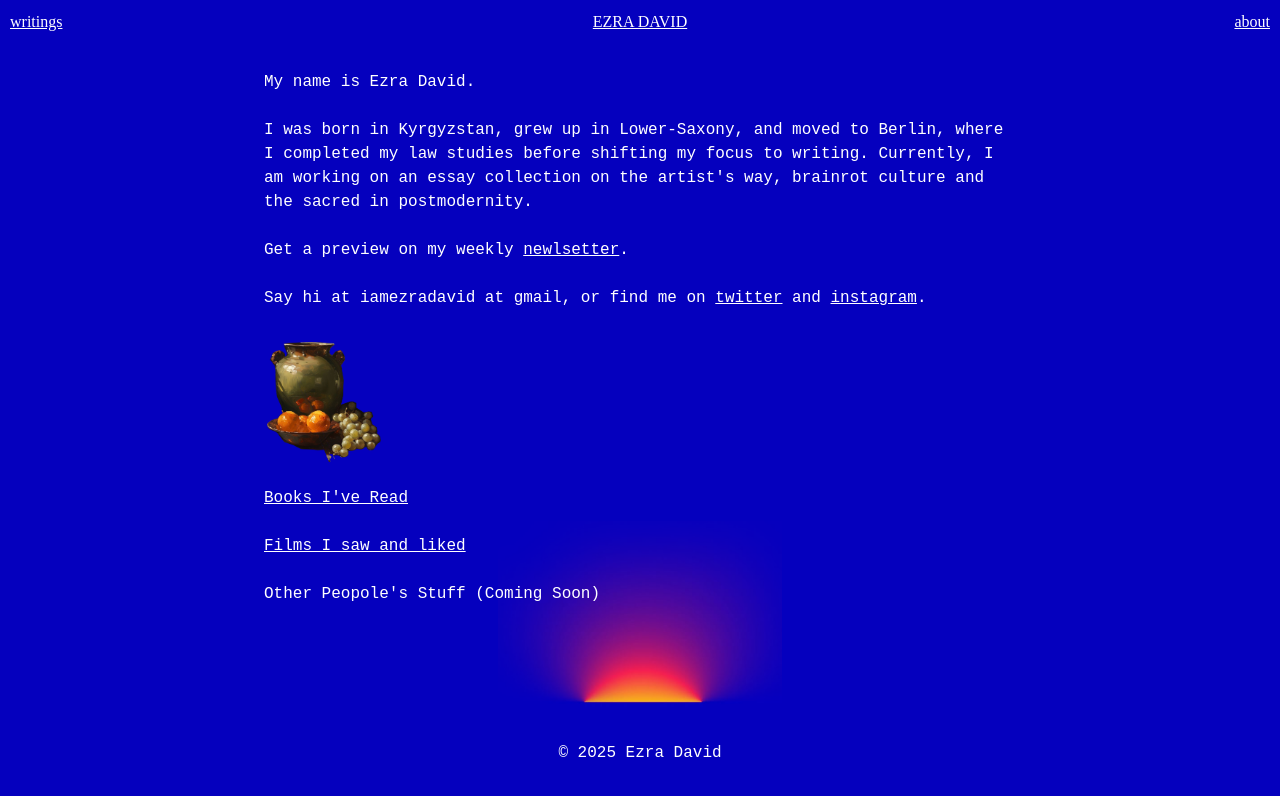
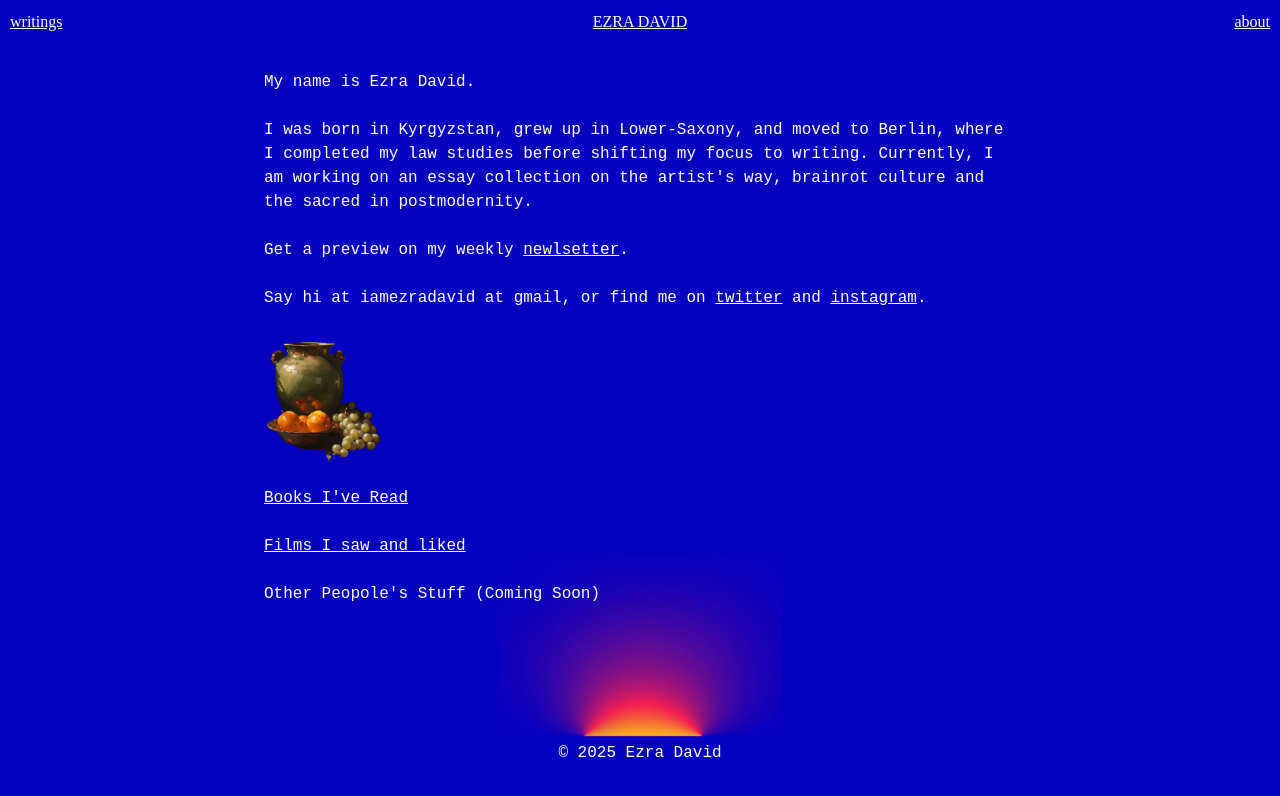
Before and after one commit to neueae/ezra, a plain HTML site: page index.html in a window 1280 px wide. Drawn offline with Linux system fonts and the light colour scheme.

Commit message:
Update index.css

```diff
--- a/css/index.css
+++ b/css/index.css
@@ -124,7 +124,7 @@ a {
 
 .footer-image {
     position: absolute;
-    top: -22%;
+    top: -7%;
     left: 50%;
     transform: translate(-50%, -50%); /* Center the image */
     width: 363px; /* Adjust as needed */
```
